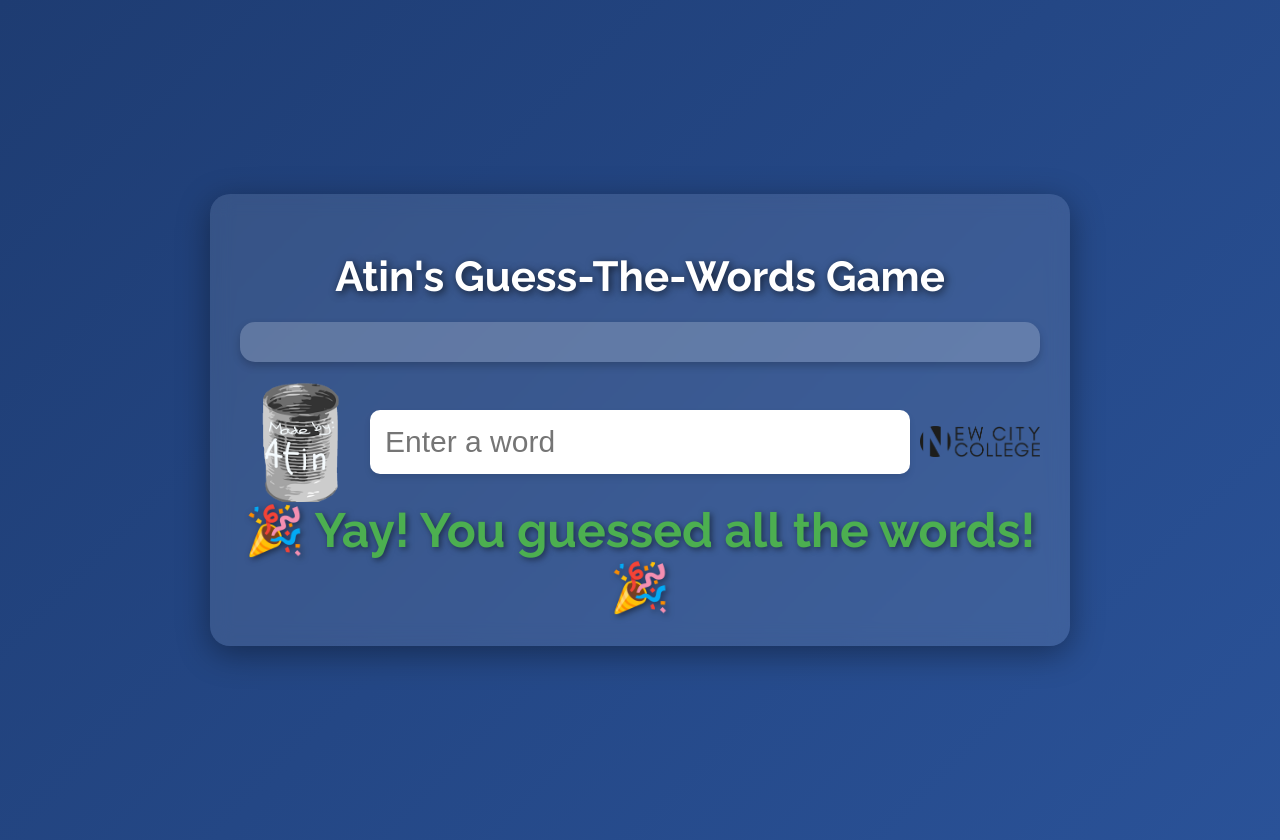
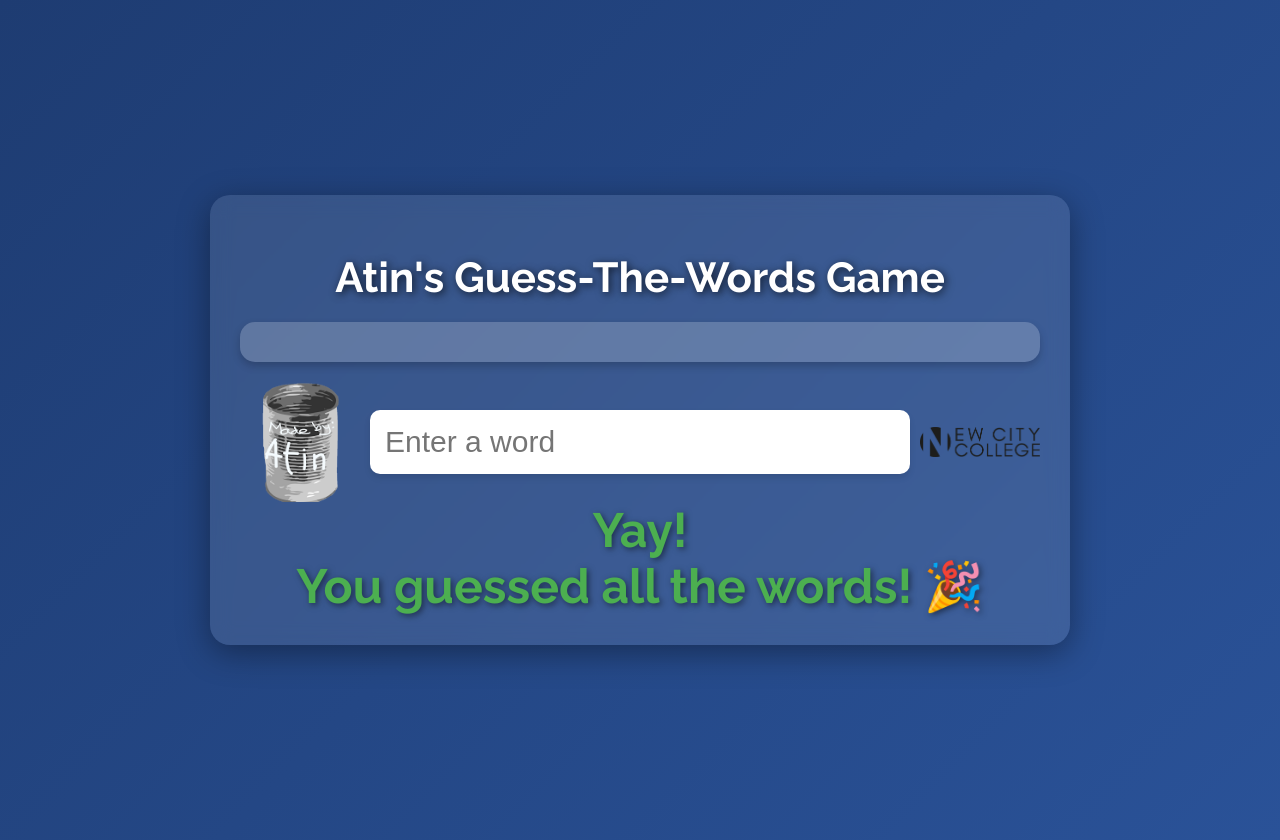
Before and after one commit to AtinWix/Hangman-Paragraphs-Game, a plain HTML site: page index.html in a window 1280 px wide. Both pictures are taken after a click on the button "Start Game". Drawn offline with Linux system fonts and the light colour scheme.

Commit message:
Update index.html

```diff
--- a/index.html
+++ b/index.html
@@ -194,7 +194,7 @@
       document.getElementById('incorrect-guesses').textContent = 'Incorrect guesses: ' + incorrectGuesses.join(', ');
 
       if (revealedWords.every((word, index) => !/[a-zA-Z0-9]/.test(hiddenParagraph.split(/(\s+|[^\w]+)/)[index]) || word === hiddenParagraph.split(/(\s+|[^\w]+)/)[index])) {
-        document.getElementById('result').innerHTML = '<strong>🎉 Yay! You guessed all the words! 🎉</strong>';
+        document.getElementById('result').innerHTML = '<strong> Yay! <br> You guessed all the words! 🎉</strong>';
       }
     }
 
```
